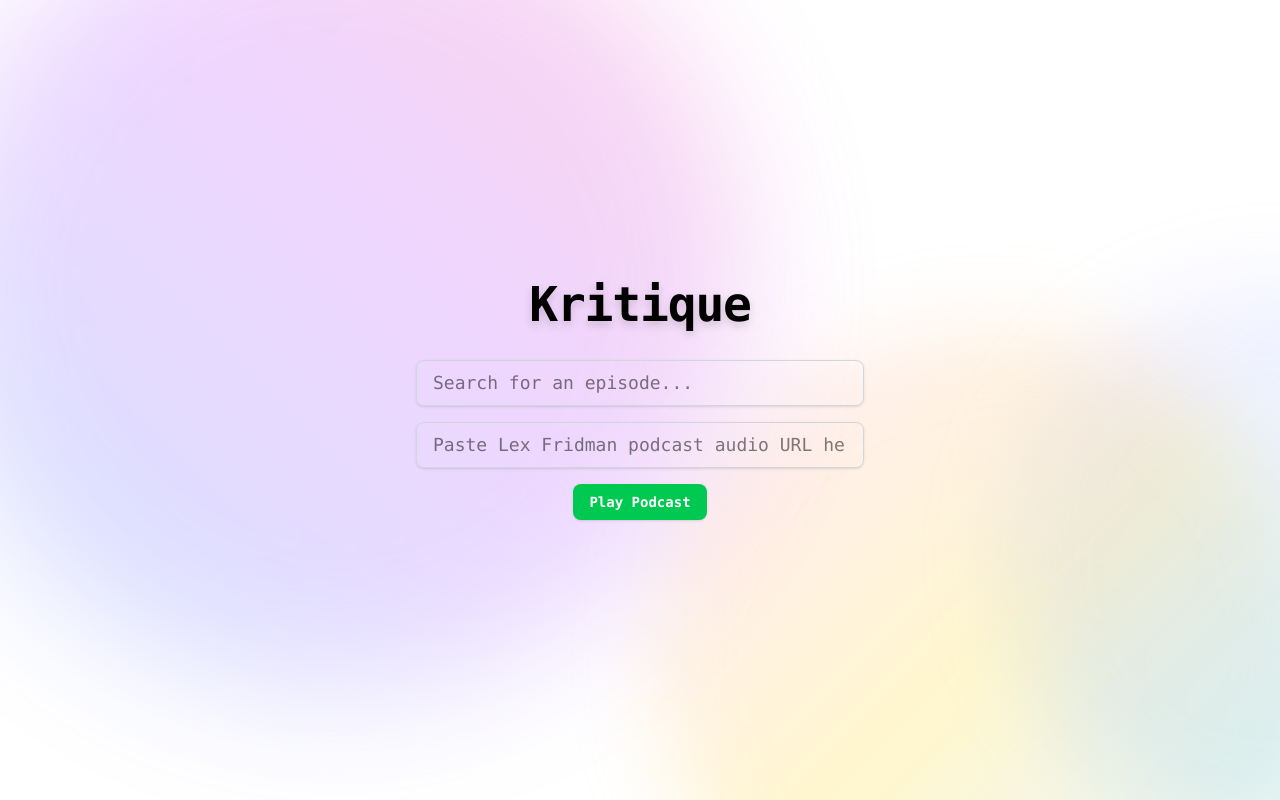
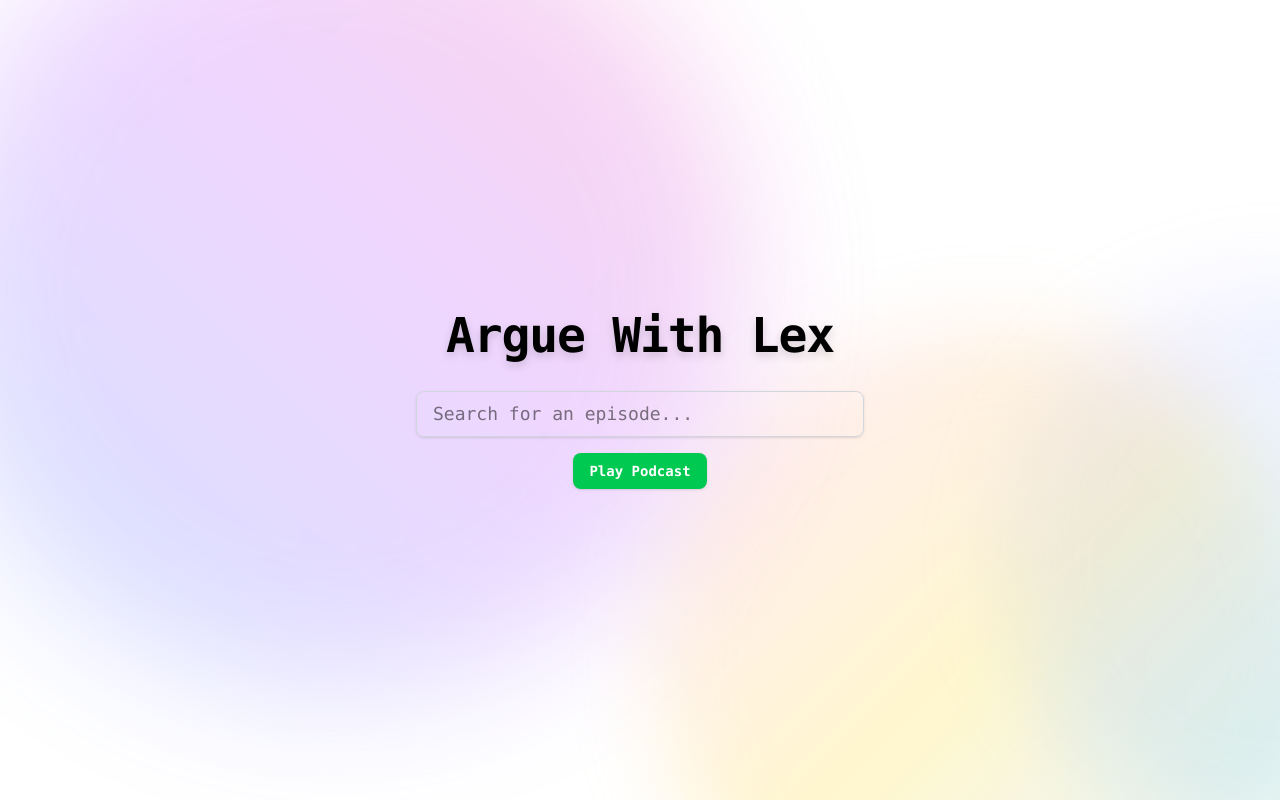
Before and after one commit to henry-dowling/kritique, a Next.js app in the folder site/: page / in a window 1280 px wide. Built offline with nearby package versions, Linux system fonts and the light colour scheme.

Commit message:
homepage

```diff
--- a/site/src/app/components/landing.tsx
+++ b/site/src/app/components/landing.tsx
@@ -18,7 +18,6 @@ const lexPodcasts: PodcastEpisode[] = rawLexPodcasts;
 export default function LandingPage() {
   const [query, setQuery] = useState("");
   const [debouncedQuery, setDebouncedQuery] = useState("");
-  const [audioUrl, setAudioUrl] = useState("");
   const [selectedEpisode, setSelectedEpisode] = useState<PodcastEpisode | null>(null);
   const router = useRouter();
 
@@ -45,8 +44,8 @@ export default function LandingPage() {
 
   const handleSubmit = (e: React.FormEvent) => {
     e.preventDefault();
-    if (audioUrl) {
-      router.push(`/conversation?audioUrl=${encodeURIComponent(audioUrl)}`);
+    if (selectedEpisode && selectedEpisode.url) {
+      router.push(`/conversation?audioUrl=${encodeURIComponent(selectedEpisode.url)}`);
     }
   };
 
@@ -54,13 +53,12 @@ export default function LandingPage() {
     <main className="flex min-h-screen flex-col items-center justify-center p-24">
       <div className="z-10 max-w-3xl w-full items-center justify-center font-mono text-sm">
         <h1 className="text-5xl font-extrabold mb-8 text-center tracking-tight drop-shadow-lg">
-          Kritique
+          Argue With Lex
         </h1>
         <form onSubmit={handleSubmit} className="flex flex-col items-center gap-4 w-full">
           <Combobox value={selectedEpisode} onChange={ep => {
             setSelectedEpisode(ep);
             setQuery(ep ? ep.title : "");
-            setAudioUrl(ep ? ep.url : "");
             setDebouncedQuery(ep ? ep.title : ""); // keep debouncedQuery in sync if selected
           }}>
             <div className="relative w-full max-w-md">
@@ -112,13 +110,6 @@ export default function LandingPage() {
               </Combobox.Options>
             </div>
           </Combobox>
-          <input
-            type="text"
-            value={audioUrl}
-            onChange={e => setAudioUrl(e.target.value)}
-            placeholder="Paste Lex Fridman podcast audio URL here..."
-            className="w-full max-w-md px-4 py-2 rounded-lg border border-gray-300 focus:outline-none focus:ring-2 focus:ring-green-400 text-lg shadow-sm"
-          />
           <button
             type="submit"
             className="px-4 py-2 rounded-lg bg-green-500 text-white font-semibold shadow hover:bg-green-600 transition"
```
